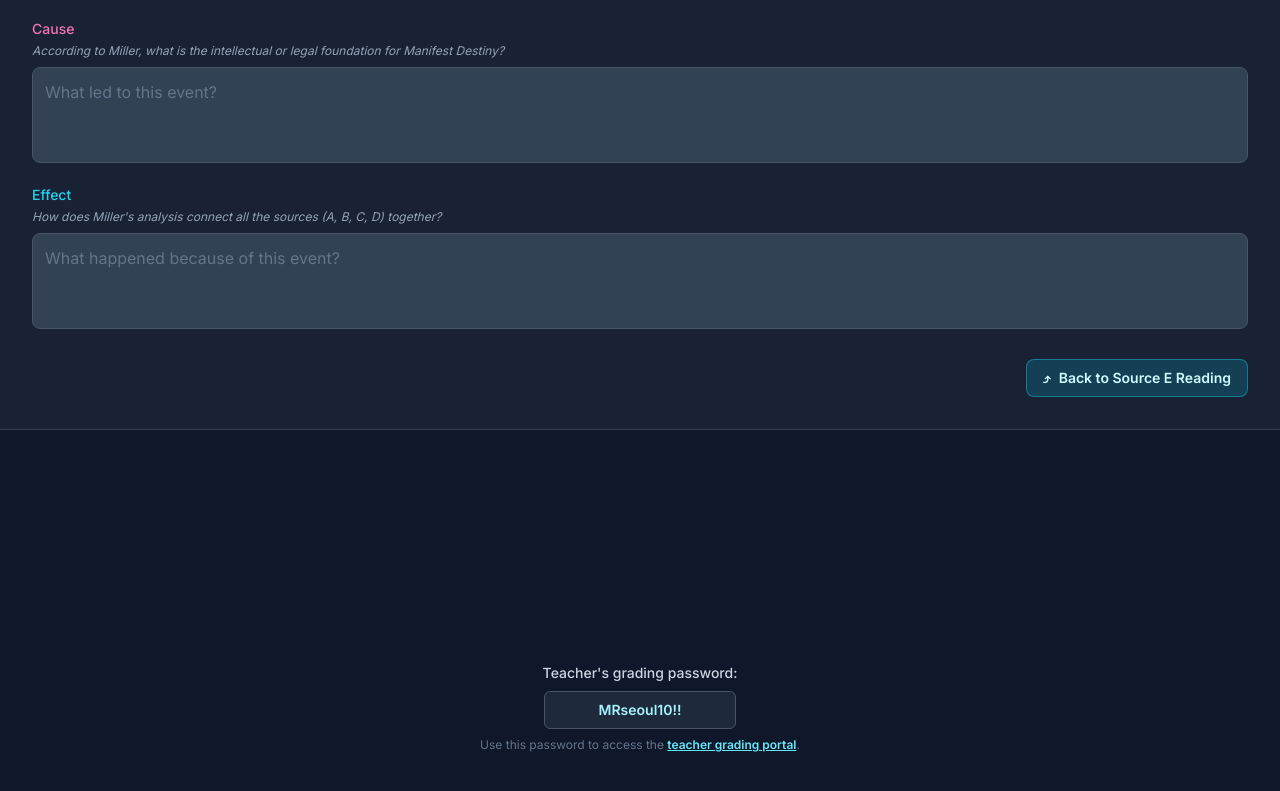
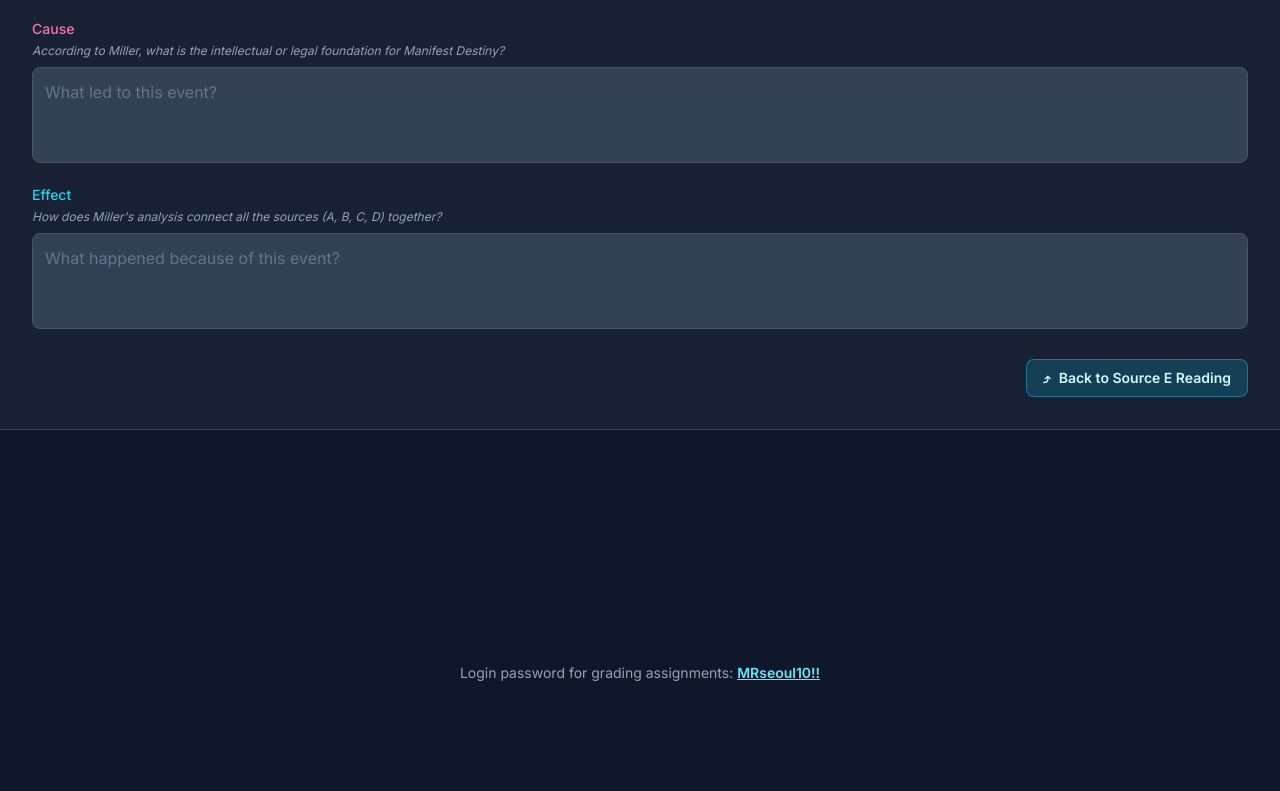
Before and after one commit to dwallace87-lgtm/inquiry1sq2, a plain HTML site: page index.html in a window 1280 px wide. Shown: the part 7501-8292 px from the top of the page. After the commit the page ends 8224 px from the top, so only its background shows below. Drawn offline with nearby package versions, Linux system fonts and the light colour scheme.

Commit message:
Revert "Adjust teacher grading password footer layout"

```diff
--- a/index.html
+++ b/index.html
@@ -537,19 +537,13 @@
   </div>
 
   <footer class="mt-16">
-    <div class="container mx-auto px-4 pb-10 max-w-7xl">
-      <div class="flex flex-col items-center gap-2 text-center">
-        <p class="text-sm font-medium text-slate-300">Teacher's grading password:</p>
-        <label for="grading-password" class="sr-only">Teacher's grading password</label>
-        <input
-          id="grading-password"
-          type="text"
-          readonly
-          value="MRseoul10!!"
-          class="w-48 rounded-md border border-slate-600 bg-slate-800 px-3 py-2 text-center text-sm font-semibold text-cyan-200 shadow-sm focus:outline-none focus:ring-2 focus:ring-cyan-500"
-        >
-        <p class="text-xs text-slate-500">Use this password to access the <a href="submissions.html" class="font-semibold text-cyan-300 hover:text-cyan-100 underline">teacher grading portal</a>.</p>
-      </div>
+    <div class="container mx-auto px-4 pb-10 max-w-7xl text-center">
+      <p class="text-sm text-slate-400">
+        Login password for grading assignments:
+        <a href="submissions.html" class="font-semibold text-cyan-300 hover:text-cyan-100 underline">
+          MRseoul10!!
+        </a>
+      </p>
     </div>
   </footer>
 
```
